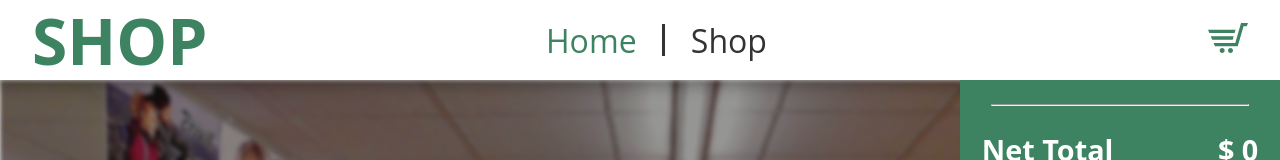
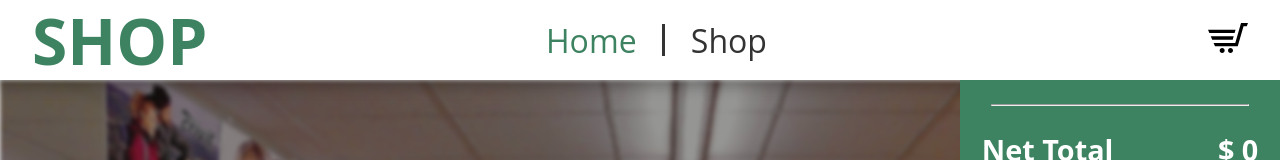
Before and after one commit to Faizan0994/shopping-cart, a React (Vite) app: page / in a window 1280 px wide. Shown: the top 160 px of the page. Built offline with nearby package versions, Linux system fonts and the light colour scheme.

Commit message:
styles for active/inactive cart icon

```diff
--- a/src/App.css
+++ b/src/App.css
@@ -54,8 +54,11 @@ header {
 .cart-icon > svg {
     width: 8vw;
     height: auto;
+    user-select: none;
+}
+
+.cart-icon.active > svg {
     fill: #3d8361;
-    user-select: none;
 }
 
 .cart-icon > svg:hover {
```
